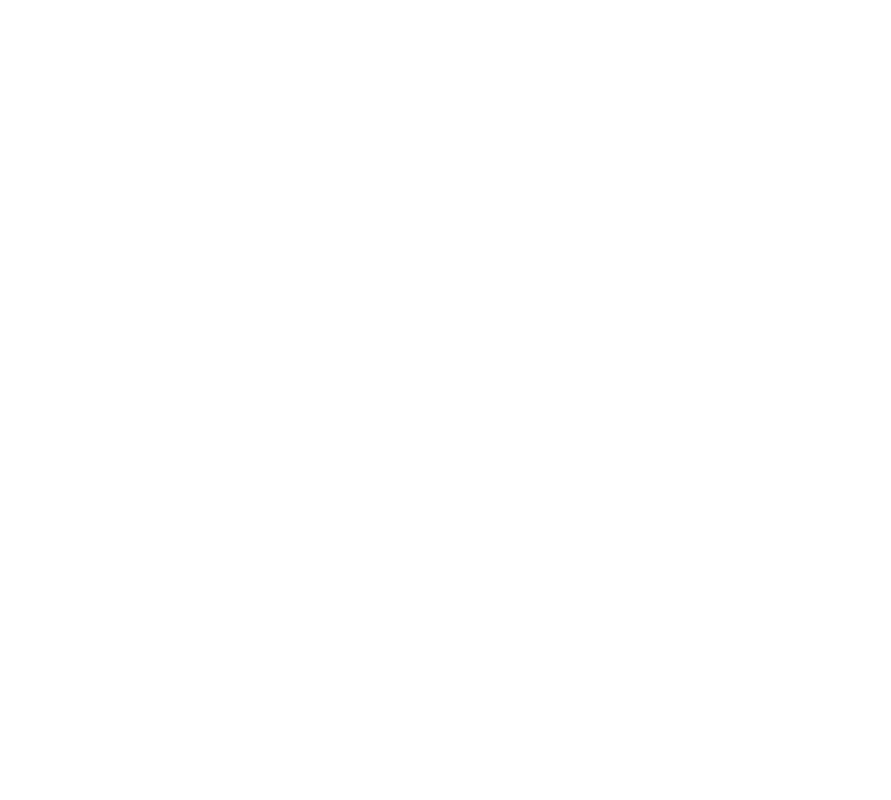
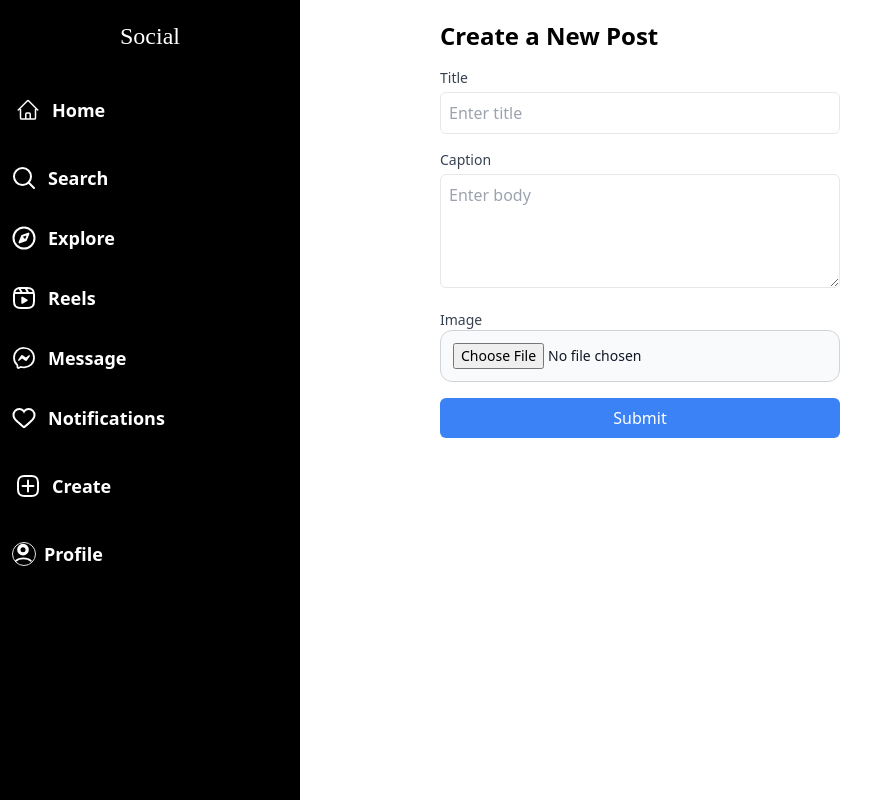
Before and after one commit to mohitparmar1/social, a React (Vite) app in the folder client/: page /create in a window 1280 px wide. Before the commit this address had no page. Shown: the whole page, without its empty margins (0-891 px from the left). Built offline with nearby package versions, Linux system fonts and the light colour scheme; a web font is replaced by a local one.

Commit message:
added create post page

```diff
--- a/client/src/App.jsx
+++ b/client/src/App.jsx
@@ -11,6 +11,7 @@
 import "./index.css";
 import Home from "./Pages/Home";
 import Signup from "./Pages/Signup";
+import Create from "./Pages/Create";
 
 const App = () => {
   const { isAuth, handleLogin, handleLogout } = useContext(AuthContext);
@@ -24,6 +25,7 @@
         />
         <Route path="/home" element={<Home />} />
         <Route path="/signup" element={<Signup />} />
+        <Route path="/create" element={<Create />} />
       </Routes>
     </BrowserRouter>
   );
--- /dev/null
+++ b/client/src/Pages/Create.jsx
@@ -0,0 +1,14 @@
+import React from "react";
+import Sidebar from "../components/Sidebar";
+import Post from "../components/Post";
+
+const Create = () => {
+  return (
+    <div>
+      <Sidebar />
+      <Post />
+    </div>
+  );
+};
+
+export default Create;
--- a/client/src/Pages/Home.jsx
+++ b/client/src/Pages/Home.jsx
@@ -5,9 +5,8 @@
 import Scroll from "../components/Scroll";
 const Home = () => {
   return (
-    <div>
+    <div className="w-full h-screen">
       <Sidebar />
-      <Post />
       <Scroll />
     </div>
   );
--- a/client/src/components/Navlink.jsx
+++ b/client/src/components/Navlink.jsx
@@ -1,8 +1,14 @@
 import React from "react";
+import { Link } from "react-router-dom";
 
 const Navlink = () => {
   return (
     <div className="flex flex-col items-center justify-center mb-20 text-white gap-4 lg:w-[90%] m-2">
+      <Link
+        to="/home"
+        className="flex items-center justify-start px-1 py-2 cursor-pointer
+  hover:bg-zinc-800 w-full rounded-md"
+      >
         <div
           className="flex items-center justify-start px-1 py-2 cursor-pointer
   hover:bg-zinc-800 w-full rounded-md lg"
@@ -21,8 +27,11 @@
               d="m2.25 12 8.954-8.955c.44-.439 1.152-.439 1.591 0L21.75 12M4.5 9.75v10.125c0 .621.504 1.125 1.125 1.125H9.75v-4.875c0-.621.504-1.125 1.125-1.125h2.25c.621 0 1.125.504 1.125 1.125V21h4.125c.621 0 1.125-.504 1.125-1.125V9.75M8.25 21h8.25"
             />
           </svg>
-        <span className="lg:flex hidden lg:text-lg  items-center font-semibold md:flex">Home</span>
+          <span className="lg:flex hidden lg:text-lg  items-center font-semibold md:flex">
+            Home
+          </span>
         </div>
+      </Link>
 
       <div
         className="flex items-center justify-start px-1 py-2 cursor-pointer
@@ -60,7 +69,9 @@
           ></line>
         </svg>
 
-        <span className="lg:flex hidden lg:text-lg  items-center font-semibold md:flex">Search</span>
+        <span className="lg:flex hidden lg:text-lg  items-center font-semibold md:flex">
+          Search
+        </span>
       </div>
 
       <div
@@ -101,7 +112,9 @@
             stroke-width="2"
           ></circle>
         </svg>
-        <span className="lg:flex hidden lg:text-lg  items-center font-semibold md:flex">Explore</span>
+        <span className="lg:flex hidden lg:text-lg  items-center font-semibold md:flex">
+          Explore
+        </span>
       </div>
       <div
         className="flex items-center justify-start px-1 py-2 cursor-pointer
@@ -161,7 +174,9 @@
             fillRule="evenodd"
           ></path>
         </svg>
-        <span className="lg:flex hidden lg:text-lg  items-center font-semibold md:flex">Reels</span>
+        <span className="lg:flex hidden lg:text-lg  items-center font-semibold md:flex">
+          Reels
+        </span>
       </div>
       <div
         className="flex items-center justify-start px-1 py-2 cursor-pointer
@@ -190,7 +205,9 @@
             fillRule="evenodd"
           ></path>
         </svg>
-        <span className="lg:flex hidden lg:text-lg  items-center font-semibold md:flex">Message</span>
+        <span className="lg:flex hidden lg:text-lg  items-center font-semibold md:flex">
+          Message
+        </span>
       </div>
       <div
         className="flex items-center justify-start px-1 py-2 cursor-pointer
@@ -213,6 +230,11 @@
           Notifications
         </span>
       </div>
+      <Link
+        to="/create"
+        className="flex items-center justify-start px-1 py-2 cursor-pointer
+  hover:bg-zinc-800 w-full rounded-md"
+      >
         <div
           className="flex items-center justify-start px-1 py-2 cursor-pointer
   hover:bg-zinc-800 w-full rounded-md"
@@ -259,8 +281,11 @@
               y2="17.455"
             ></line>
           </svg>
-        <span className="lg:flex hidden lg:text-lg  items-center font-semibold md:flex">Create</span>
+          <span className="lg:flex hidden lg:text-lg  items-center font-semibold md:flex">
+            Create
+          </span>
         </div>
+      </Link>
       <div
         className="flex items-center justify-start px-1 py-2 cursor-pointer
   hover:bg-zinc-800 w-full rounded-md"
@@ -295,7 +320,9 @@
             ></path>
           </svg>
         </div>
-        <span className="lg:flex hidden lg:text-lg  items-center font-semibold md:flex">Profile</span>
+        <span className="lg:flex hidden lg:text-lg  items-center font-semibold md:flex">
+          Profile
+        </span>
       </div>
     </div>
   );
--- a/client/src/components/Post.jsx
+++ b/client/src/components/Post.jsx
@@ -35,9 +35,9 @@
   };
 
   return (
-    <div className="lg:w-screen flex pt-10 justify-center flex-col mx-20 border-black lg:bg-green-200 md:flex md:justify-center md:mx-10 md:items-center p-4 lg:flex md:flex-row lg:items-center lg:justify-center lg:flex-col">
+    <div className="md:flex justify-center md:flex-col md:relative  lg:w-[400px]lg:flex  m-auto lg:flex-col lg:relative mt-5 lg:w-[400px]">
       <h2 className="text-2xl font-bold mb-4">Create a New Post</h2>
-      <div className="mb-4 border-x border-y ">
+      <div className="mb-4 ">
         <label className="block text-sm font-medium text-gray-700">Title</label>
         <input
           type="text"
--- a/client/src/components/Scroll.jsx
+++ b/client/src/components/Scroll.jsx
@@ -1,7 +1,9 @@
+// Scroll.jsx
 import React, { useEffect, useState } from "react";
 import axios from "axios";
+
 const Scroll = () => {
-  const [Data, setData] = useState([]);
+  const [data, setData] = useState([]);
 
   useEffect(() => {
     fetchData();
@@ -10,21 +12,19 @@
   const fetchData = async () => {
     try {
       const res = await axios.get("http://localhost:3000/api/getPosts");
-      const data = res.data.posts;
-      setData(data);
+      const fetchedData = res.data.posts;
+      setData(fetchedData);
     } catch (error) {
       console.log(error);
     }
   };
+
   return (
-    <div>
-      {Data.map((item, i) => (
-        <div
-          className="md:flex justify-center transition-all delay-300"
-          key={i}
-        >
-          <h1 className="text-black">{item.title}</h1>
-          {item.caption && <p>{item.caption}</p>}
+    <div className="lg:w-[400px] m-auto mt-10 h-60 overflow-y-auto">
+      {data.map((item, i) => (
+        <div className="lg:flex lg:flex-col w-full lg:justify-center transition-all delay-300" key={i}>
+          <div className="text-black w-full rounded-md h-10 bg-slate-400">{item.title}</div>
+          <p>{item.caption}</p>
         </div>
       ))}
     </div>
--- a/client/src/components/Sidebar.jsx
+++ b/client/src/components/Sidebar.jsx
@@ -4,15 +4,8 @@
 
 const Sidebar = () => {
   return (
-    <div className="lg:w-[300px]  md:w-[200px] w-[70px] h-screen bg-black absolute">
+    <div className="lg:w-[300px]  md:w-[200px] w-[70px] h-screen bg-black overflow-hidden  absolute top-0">
       <div className="lg:flex lg:justify-center items-center">
-        {/* Show logo on small screens, hide on medium and large screens */}
-        <img
-          src={Logo}
-          alt="logo"
-          className="w-7 h-7 mx-4 my-4 block lg:hidden md:hidden"
-        />
-
         {/* Show text on medium and large screens, hide on small screens */}
         <h1 className="text-white  lg:items-center md:text-lg lg:text-2xl py-5 px-5 text-center font-sixty cursor-pointer hidden md:block lg:block">
           Social
```
Lines whose indentation alone changed are shown as unchanged.
